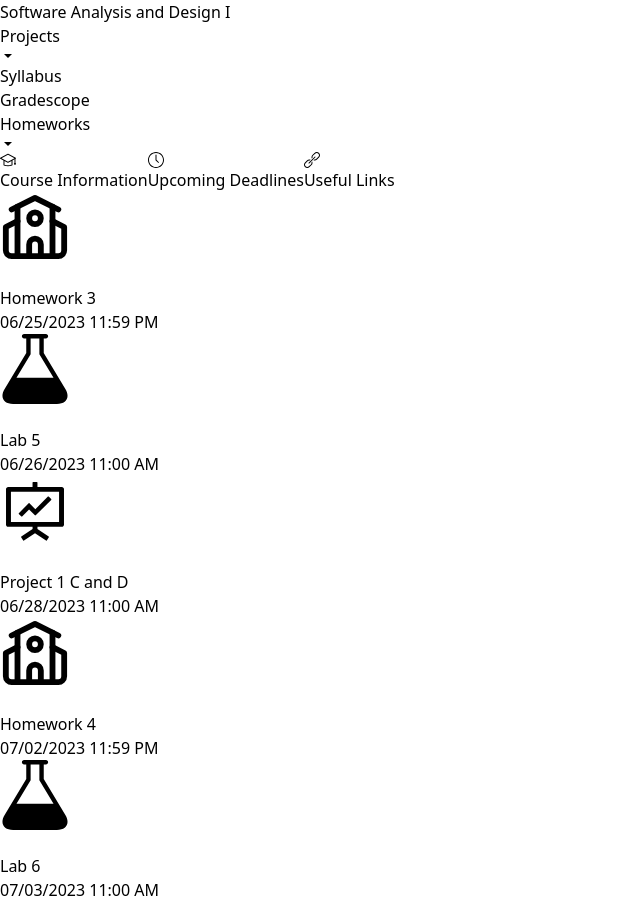
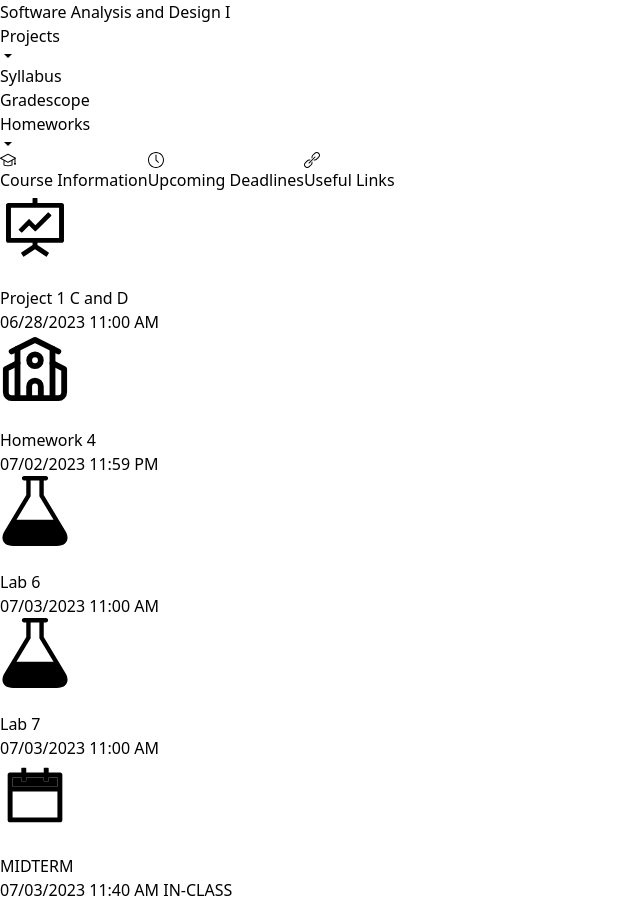
Before and after one commit to Proto007/Hunter_CS135_Summer23, a React (Vite) app in the folder course-app/: page /#/ in a window 1280 px wide. Shown: the top 900 px of the page, without its empty margins (0-640 px from the left). Built offline with nearby package versions, Linux system fonts and the light colour scheme.

Commit message:
update deadlines and add midterm

```diff
--- a/course-app/src/components/Info.jsx
+++ b/course-app/src/components/Info.jsx
@@ -2,7 +2,7 @@ import { useState } from 'react';
 import { SlGraduation, SlLink, SlClock } from 'react-icons/sl'
 import { ImLab } from 'react-icons/im'
 import { LuSchool } from 'react-icons/lu'
-import { AiOutlineFundProjectionScreen } from 'react-icons/ai'
+import { AiOutlineFundProjectionScreen, AiTwotoneCalendar } from 'react-icons/ai'
 
 export const Info = ( assignments ) => {
     const [selected, setSelected] = useState(2);
@@ -121,6 +121,7 @@ export function Deadlines({ assignments }){
                                 {assignment.type == "lab" && <ImLab size={70}/>}
                                 {assignment.type == "classwork/homework" && <LuSchool size={70}/>}
                                 {assignment.type == "project" && <AiOutlineFundProjectionScreen size={70}/>}
+                                {assignment.type == "exam" && <AiTwotoneCalendar size={70}/>}
                                 <br/>
                                 {assignment.name}<br/>
                                 {assignment.deadline}
--- a/course-app/src/deadlinesdata.js
+++ b/course-app/src/deadlinesdata.js
@@ -1,14 +1,4 @@
 export const deadlinesData = [
-    {
-        name: "Homework 3",
-        deadline : "06/25/2023 11:59 PM",
-        type : "classwork/homework"
-    },
-    {
-        name: "Lab 5",
-        deadline: "06/26/2023 11:00 AM",
-        type: "lab"
-    },
     {
         name: "Project 1 C and D",
         deadline: "06/28/2023 11:00 AM",
@@ -29,4 +19,9 @@ export const deadlinesData = [
         deadline: "07/03/2023 11:00 AM",
         type: "lab"
     },
+    {
+        name: "MIDTERM",
+        deadline: "07/03/2023 11:40 AM IN-CLASS",
+        type: "exam"
+    }
 ]
```
